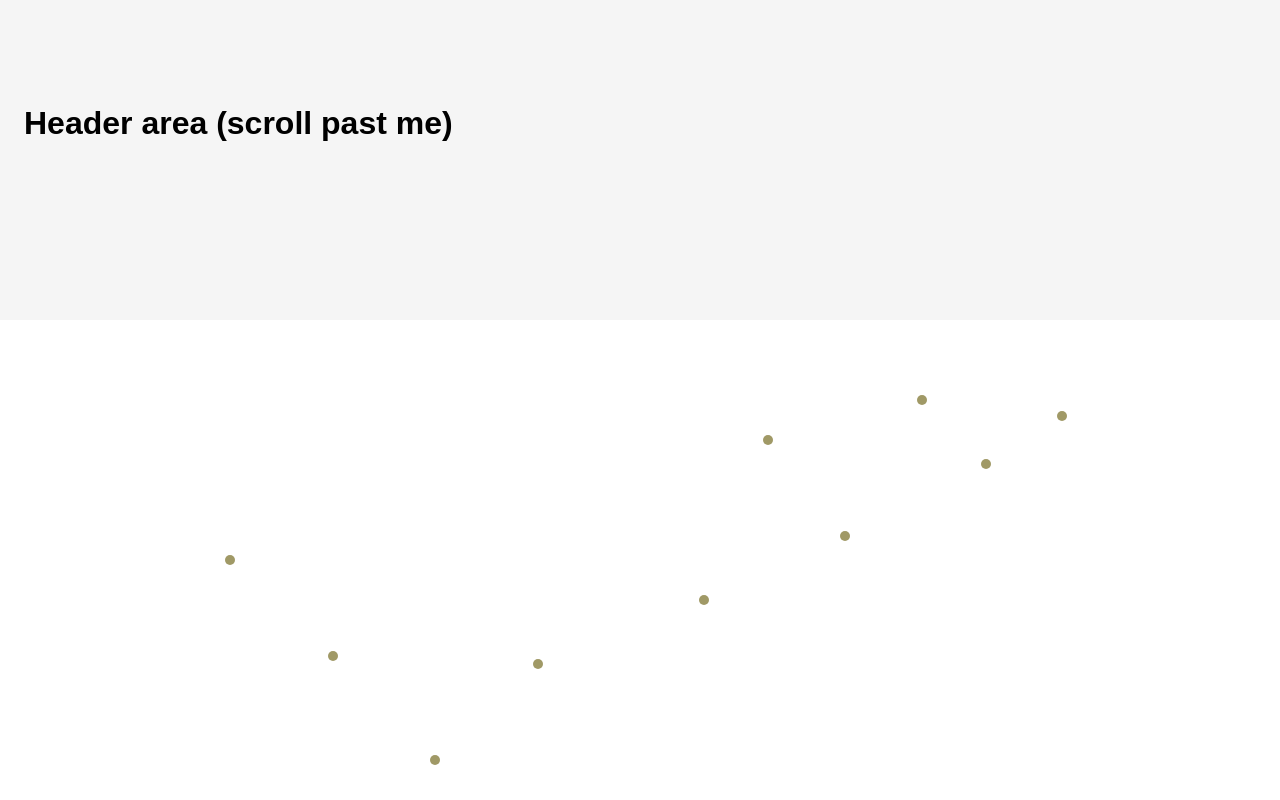
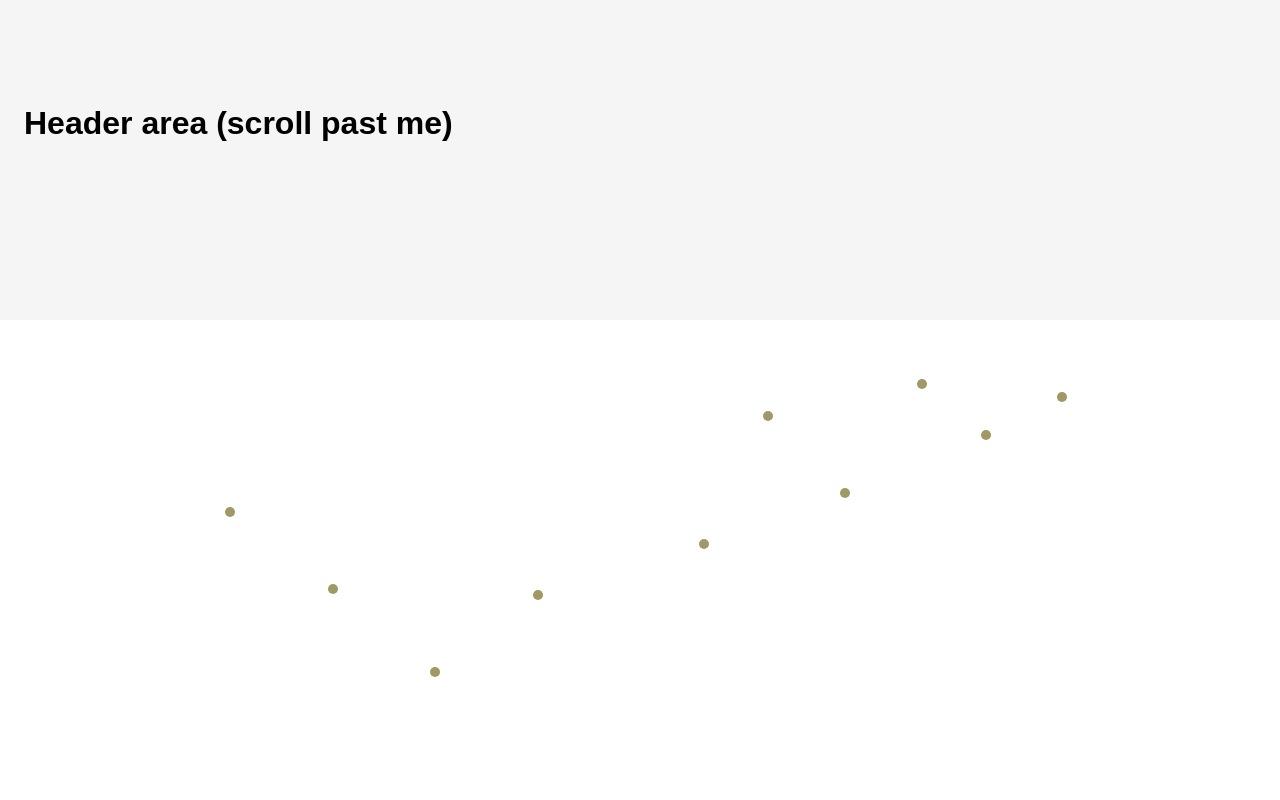
Before and after one commit to Hudilong/VU, a website built with Vite: page index.html in a window 1280 px wide. Shown: the top 800 px of the page. Built offline with nearby package versions, Linux system fonts and the light colour scheme.

Commit message:
made section 80vh

```diff
--- a/src/styles.css
+++ b/src/styles.css
@@ -2,7 +2,7 @@
 #constellationSection {
     position: relative;     /* establishes a containing block          */
     width: 100%;
-    min-height: 100vh !important;          /* one full viewport tall                  */
+    min-height: 80vh;          /* one full viewport tall                  */
     overflow: hidden;       /* keep strokes from spilling outside      */
   }
 
```
